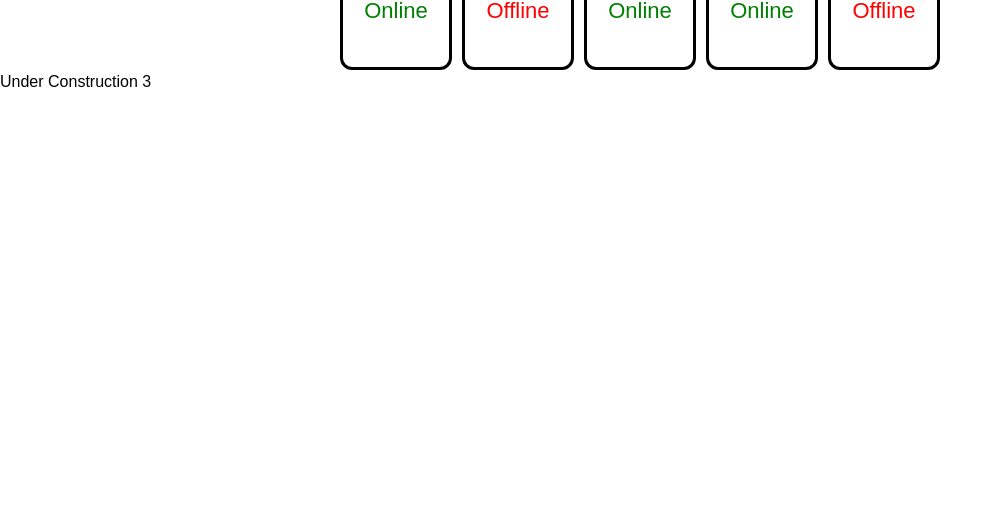
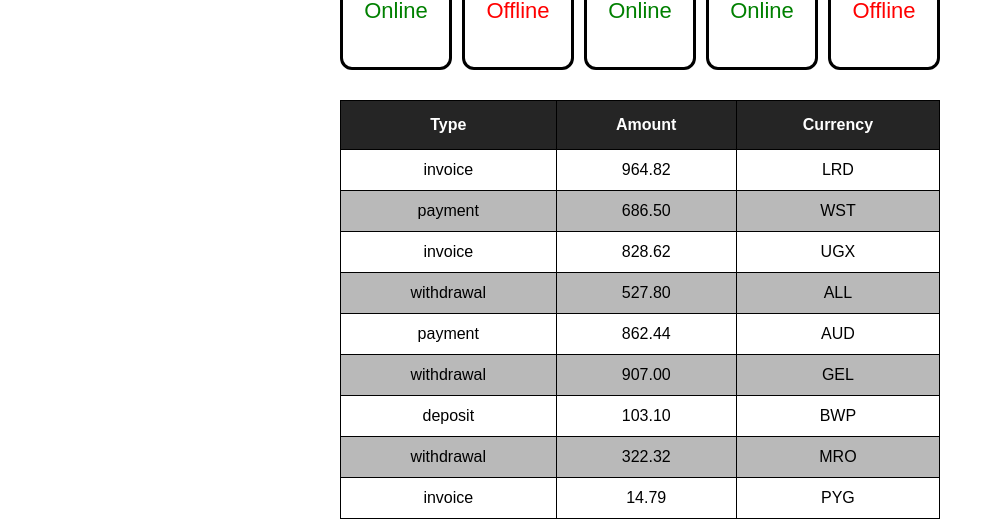
Before and after one commit to AndreyRuts/goit-react-hw-01, a React (Vite) app: page / in a window 1280 px wide. Shown: the part 890-1409 px from the top of the page, without its empty margins (0-1002 px from the left). Before the commit the page ends 984 px from the top, so only its background shows below. Built offline with nearby package versions, Linux system fonts and the light colour scheme.

Commit message:
transactions 1.0

```diff
--- a/src/App.jsx
+++ b/src/App.jsx
@@ -5,6 +5,7 @@ import TransactionHistory from './components/TransactionHistory/TransactionHisto
 
 import userData from './userData.json';
 import friends from './friends.json';
+import transactions from './transactions.json';
 
 
 const App = () => {
@@ -18,7 +19,7 @@ const App = () => {
                 stats={userData.stats}
             />
             <FriendList friends={friends} />
-            <TransactionHistory />
+            <TransactionHistory items={transactions} />
         </>
     );
 };
--- a/src/components/FriendList/FriendList.module.css
+++ b/src/components/FriendList/FriendList.module.css
@@ -7,4 +7,5 @@
   gap: 10px;
   text-align: center;
   margin-top: 30px;
+  margin-bottom: 30px;
 }
--- a/src/components/TransactionHistory/TransactionHistory.jsx
+++ b/src/components/TransactionHistory/TransactionHistory.jsx
@@ -1,8 +1,24 @@
-const TransactionHistory = () => {
+import style from './TransactionHistory.module.css'
+
+const TransactionHistory = ({items}) => {
     return (
-        <>
-            <div>Under Construction 3</div>
-        </>
+        <table className={style.table}>
+            <thead>
+                <tr className={style.tableHead}>
+                    <th>Type</th>
+                    <th>Amount</th>
+                    <th>Currency</th>
+                </tr>
+            </thead>
+
+            <tbody>
+                {items.map(item =>(<tr>
+                    <td className={style.transType}>{item.type}</td>
+                    <td>{item.amount}</td>
+                    <td>{item.currency}</td>
+                </tr>))}
+            </tbody>
+        </table>
     )
 }
 
--- a/src/components/TransactionHistory/TransactionHistory.module.css
+++ b/src/components/TransactionHistory/TransactionHistory.module.css
@@ -0,0 +1,25 @@
+.table {
+  padding-top: 30px;
+  width: 600px;
+  margin: 0 auto;
+  text-align: center;
+  border-collapse: collapse;
+}
+
+th,
+td {
+  border: 1px solid #000000;
+  padding: 8px;
+}
+tr:nth-child(even) {
+  background-color: #b9b9b9;
+}
+th {
+  padding-top: 12px;
+  padding-bottom: 12px;
+  background-color: #252525;
+  color: white;
+}
+.transType {
+  text-align: center left;
+}
```
